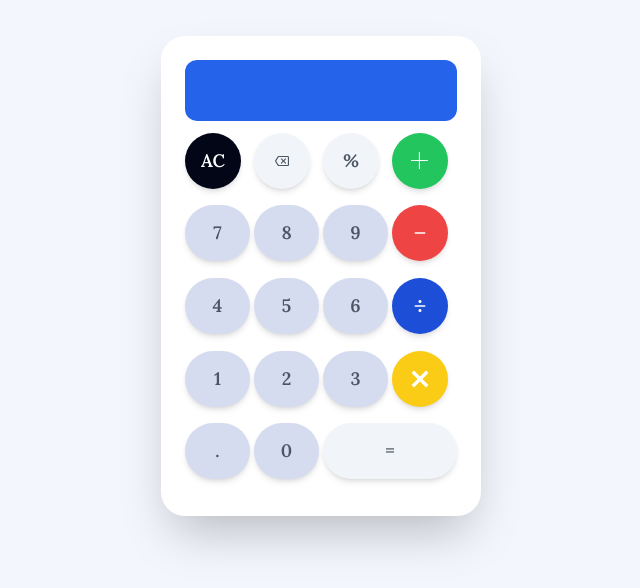
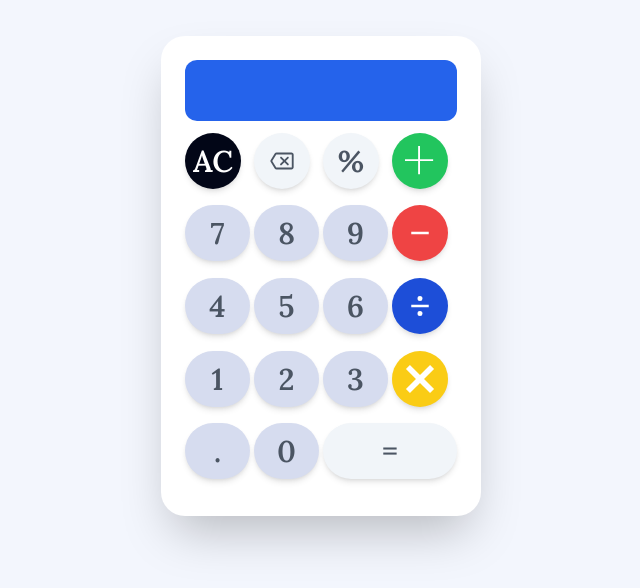
Before and after one commit to jawad-511/calculator, a SvelteKit app: page / in a window 1280 px wide. Shown: the part 124-712 px from the top of the page, without its empty margins (319-959 px from the left). Built offline with nearby package versions, Linux system fonts and the light colour scheme.

Commit message:
Revert "Solve The problems"
This reverts commit eda8916941de4df962d4f938af4b35ecc3f946df.

```diff
--- a/src/routes/+page.svelte
+++ b/src/routes/+page.svelte
@@ -6,12 +6,10 @@
     import Addition from "$lib/icons/Addition.svelte";
 
     let equation: string = "";
-    let errorMessage: string = "";
 
     function addToEquation(val: string) {
         equation += val;
     }
-
     function backspace() {
         equation = equation.substring(0, equation.length - 1);
         switch (equation.substring(equation.length - 3, equation.length)) {
@@ -32,21 +30,7 @@
     }
 
     function solve() {
-        try {
-            equation = eval?.(equation);
-        } catch (error) {
-            errorMessage = 'Invalid Equation'; // Set the error message
-            let output = document.getElementById('output');
-            if (output) {
-                output.classList.add('bg-red-500');
-                setTimeout(() => {
-                    output.classList.remove('bg-red-500');
-                    errorMessage = ''; // Clear the error message after 1 second
-                    equation = ''; // Clear the equation
-                    output.focus(); // Refocus on the output element
-                }, 1000);
-            }
-        }
+        equation = eval?.(equation);
     }
 </script>
 
@@ -59,7 +43,6 @@
     grid grid-cols-4 gap-1 p-6 font-semibold text-3xl shadow-2xl "
 >
     <div
-        id="output"
         class="
             bg-blue-600
             rounded-xl
@@ -73,61 +56,63 @@
             break-all
             "
     >
-        {errorMessage || equation}
+        {equation}
     </div>
     <button
         on:click={clear}
-        class="bg-slate-950 rounded-full w-14 h-14 text-white text-lg">AC</button
+        class="bg-slate-950 rounded-full w-14 h-14 text-white">AC</button
     >
     <button
         on:click={() => backspace()}
-        class="bg-slate-100 rounded-full w-14 h-14 text-gray-600 text-lg"
+        class="bg-slate-100 rounded-full w-14 h-14 text-gray-600"
     >
         <Delete />
     </button>
     <button
         on:click={() => addToEquation(" / 100 ")}
-        class="bg-slate-100 rounded-full w-14 h-14 text-gray-600 text-lg">%</button
+        class="bg-slate-100 rounded-full w-14 h-14 text-gray-600">%</button
     >
     <button
         on:click={() => addToEquation(" + ")}
-        class="bg-green-500 rounded-full w-14 h-14 text-white text-lg"
+        class="bg-green-500 rounded-full w-14 h-14 text-white"
     >
         <Addition />
     </button>
-    <button on:click={() => addToEquation("7")} class="text-gray-600 text-lg">7</button>
-    <button on:click={() => addToEquation("8")} class="text-gray-600 text-lg">8</button>
-    <button on:click={() => addToEquation("9")} class="text-gray-600 text-lg">9</button>
+    <button on:click={() => addToEquation("7")} class="text-gray-600">7</button>
+    <button on:click={() => addToEquation("8")} class="text-gray-600">8</button>
+    <button on:click={() => addToEquation("9")} class="text-gray-600">9</button>
     <button
         on:click={() => addToEquation(" - ")}
-        class="bg-red-500 rounded-full w-14 h-14 text-white text-lg"
+        class="bg-red-500 rounded-full w-14 h-14 text-white"
     >
         <Minus />
     </button>
-    <button on:click={() => addToEquation("4")} class="text-gray-600 text-lg">4</button>
-    <button on:click={() => addToEquation("5")} class="text-gray-600 text-lg">5</button>
-    <button on:click={() => addToEquation("6")} class="text-gray-600 text-lg">6</button>
+    <button on:click={() => addToEquation("4")} class="text-gray-600">4</button>
+    <button on:click={() => addToEquation("5")} class="text-gray-600">5</button>
+    <button on:click={() => addToEquation("6")} class="text-gray-600">6</button>
 
     <button
         on:click={() => addToEquation(" / ")}
-        class="bg-blue-700 rounded-full w-14 h-14 text-white text-lg"
+        class="bg-blue-700 rounded-full w-14 h-14 text-white"
     >
         <Division />
     </button>
 
-    <button on:click={() => addToEquation("1")} class="text-gray-600 text-lg">1</button>
-    <button on:click={() => addToEquation("2")} class="text-gray-600 text-lg">2</button>
-    <button on:click={() => addToEquation("3")} class="text-gray-600 text-lg">3</button>
+    <button on:click={() => addToEquation("1")} class="text-gray-600">1</button>
+    <button on:click={() => addToEquation("2")} class="text-gray-600">2</button>
+    <button on:click={() => addToEquation("3")} class="text-gray-600">3</button>
     <button
         on:click={() => addToEquation(" * ")}
-        class="bg-yellow-400 rounded-full w-14 h-14 text-white text-lg"
+        class="bg-yellow-400 rounded-full w-14 h-14 text-white"
     >
         <Multiplication />
     </button>
-    <button on:click={() => addToEquation(" . ")} class="text-gray-600 text-lg">.</button>
-    <button on:click={() => addToEquation("0")} class="text-gray-600 text-lg">0</button>
+    <button on:click={() => addToEquation(" . ")} class="text-gray-600"
+        >.</button
+    >
+    <button on:click={() => addToEquation("0")} class="text-gray-600">0</button>
     <button
         on:click={solve}
-        class="bg-slate-100 rounded-full col-span-2 text-gray-600 text-lg">=</button
+        class="bg-slate-100 rounded-full col-span-2 text-gray-600">=</button
     >
 </div>
```
